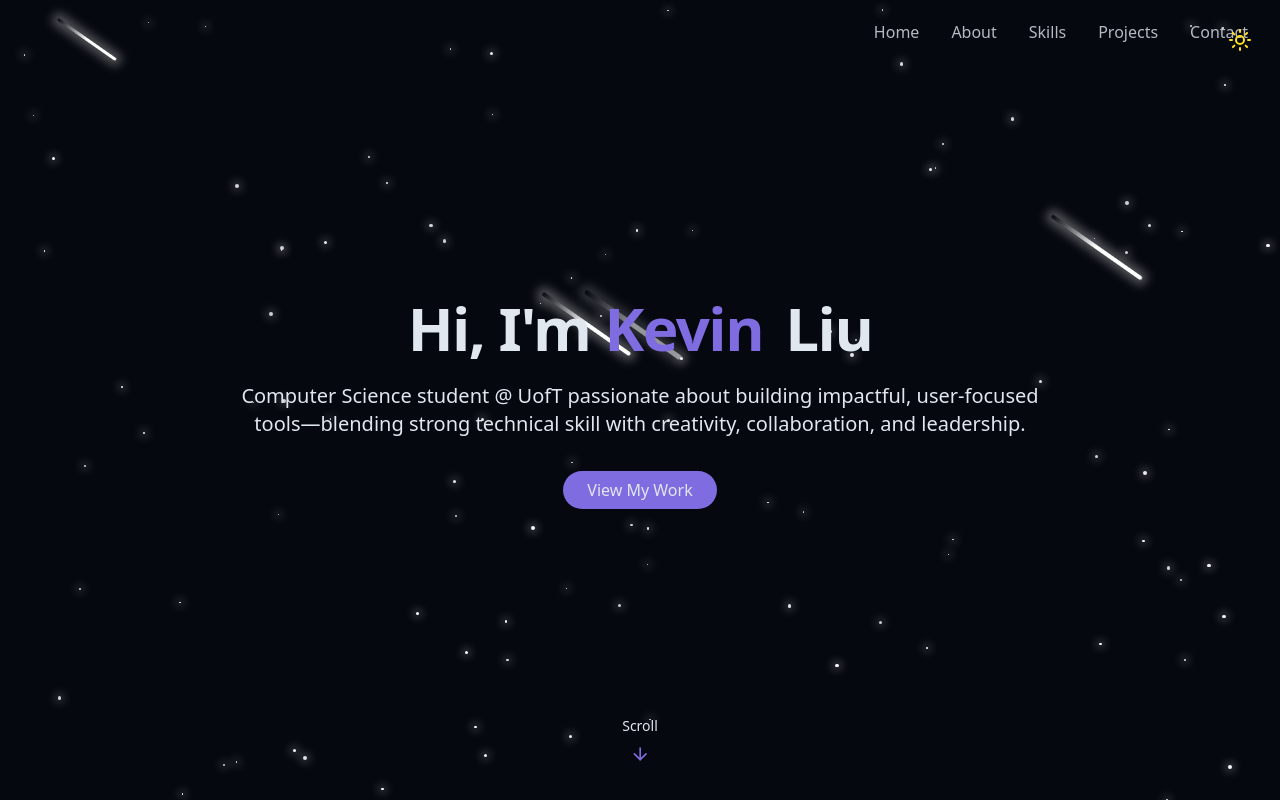
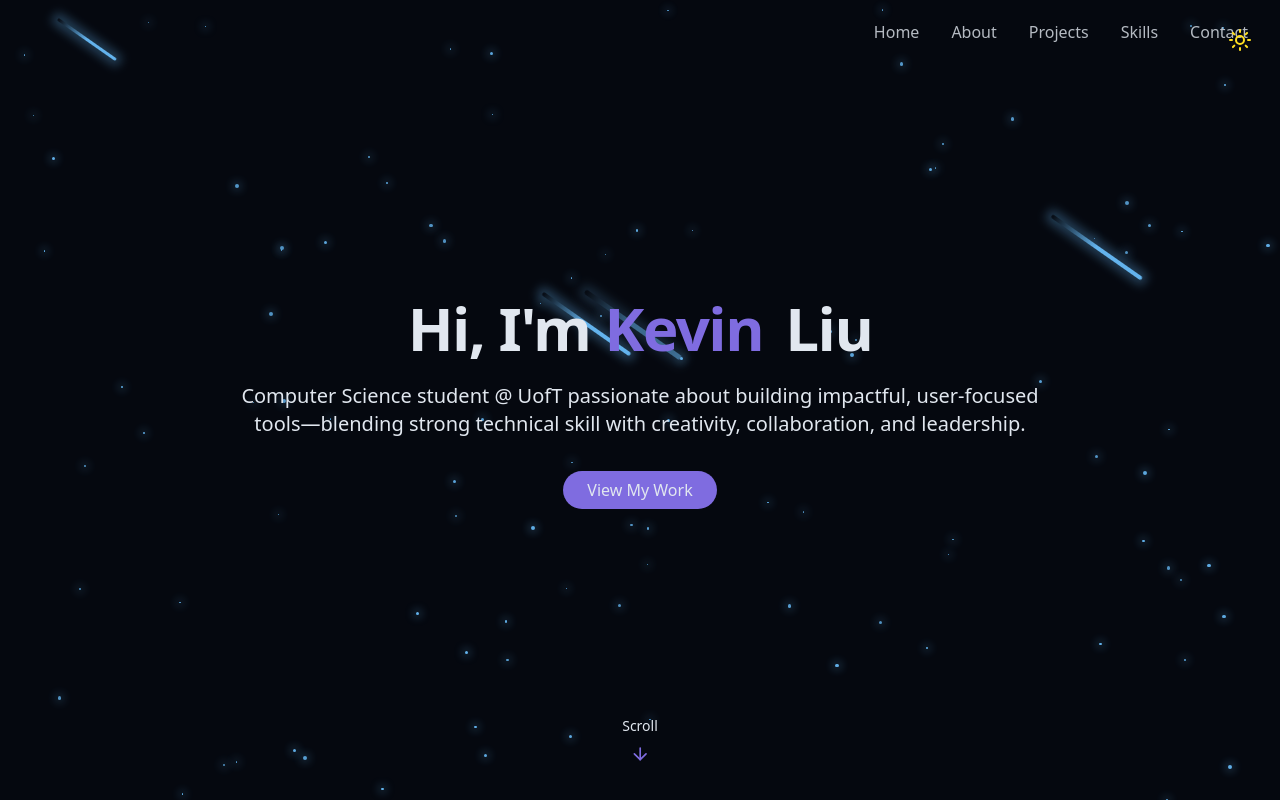
Before and after one commit to k4vinliu/k4vinliu, a React (Vite) app: page / in a window 1280 px wide. Shown: the top 800 px of the page. Built offline with nearby package versions, Linux system fonts and the light colour scheme.

Commit message:
light mode change and moved projects above skills

```diff
--- a/src/components/Navbar.jsx
+++ b/src/components/Navbar.jsx
@@ -5,8 +5,8 @@ import { useEffect, useState } from "react";
 const navItems = [
   { name: "Home", href: "#hero" },
   { name: "About", href: "#about" },
+  { name: "Projects", href: "#projects" },
   { name: "Skills", href: "#skills" },
-  { name: "Projects", href: "#projects" },
   { name: "Contact", href: "#contact" },
 ];
 
--- a/src/components/ThemeToggle.jsx
+++ b/src/components/ThemeToggle.jsx
@@ -3,7 +3,7 @@ import { useEffect, useState } from "react";
 import { cn } from "@/lib/utils";
 
 export const ThemeToggle = () => {
-  const [isDarkMode, setIsDarkMode] = useState(true);
+  const [isDarkMode, setIsDarkMode] = useState(false);
 
   useEffect(() => {
     const storedTheme = localStorage.getItem("theme");
--- a/src/index.css
+++ b/src/index.css
@@ -80,7 +80,8 @@
 
   --card: 0 0% 100%;
 
-    --primary: 250 47% 60%;
+  /* Use a blue hue instead of purple */
+  --primary: 220 100% 60%;
   --primary-foreground: 210 40% 98%;
 
   --border: 214 32% 91%;
@@ -155,14 +156,17 @@
 }
 
 @utility star {
-  @apply absolute rounded-full bg-white;
-  box-shadow: 0 0 10px 2px rgba(255, 255, 255, 0.4);
+  @apply absolute rounded-full;
+  background-color: rgb(99, 179, 237);
+  box-shadow: 0 0 10px 2px rgba(99, 179, 237, 0.4);
 }
 
+
 @utility meteor {
-  @apply absolute bg-linear-to-r from-white via-white to-transparent rounded-full;
-  box-shadow: 0 0 10px 5px rgba(255, 255, 255, 0.3);
+  @apply absolute bg-linear-to-r from-[#63b3ed] via-[#63b3ed] to-transparent rounded-full;
+  box-shadow: 0 0 10px 5px rgba(99, 179, 237, 0.3);
 }
+
 
 #root {
   max-width: 100%;
--- a/src/pages/Home.jsx
+++ b/src/pages/Home.jsx
@@ -20,8 +20,8 @@ export const Home = () => {
         <main>
             <HeroSection />
             <AboutSection />
+            <ProjectsSection />
             <SkillsSection />
-            <ProjectsSection />
             <ContactSection />
         </main>
         {}
```
Lines whose indentation alone changed are shown as unchanged.
